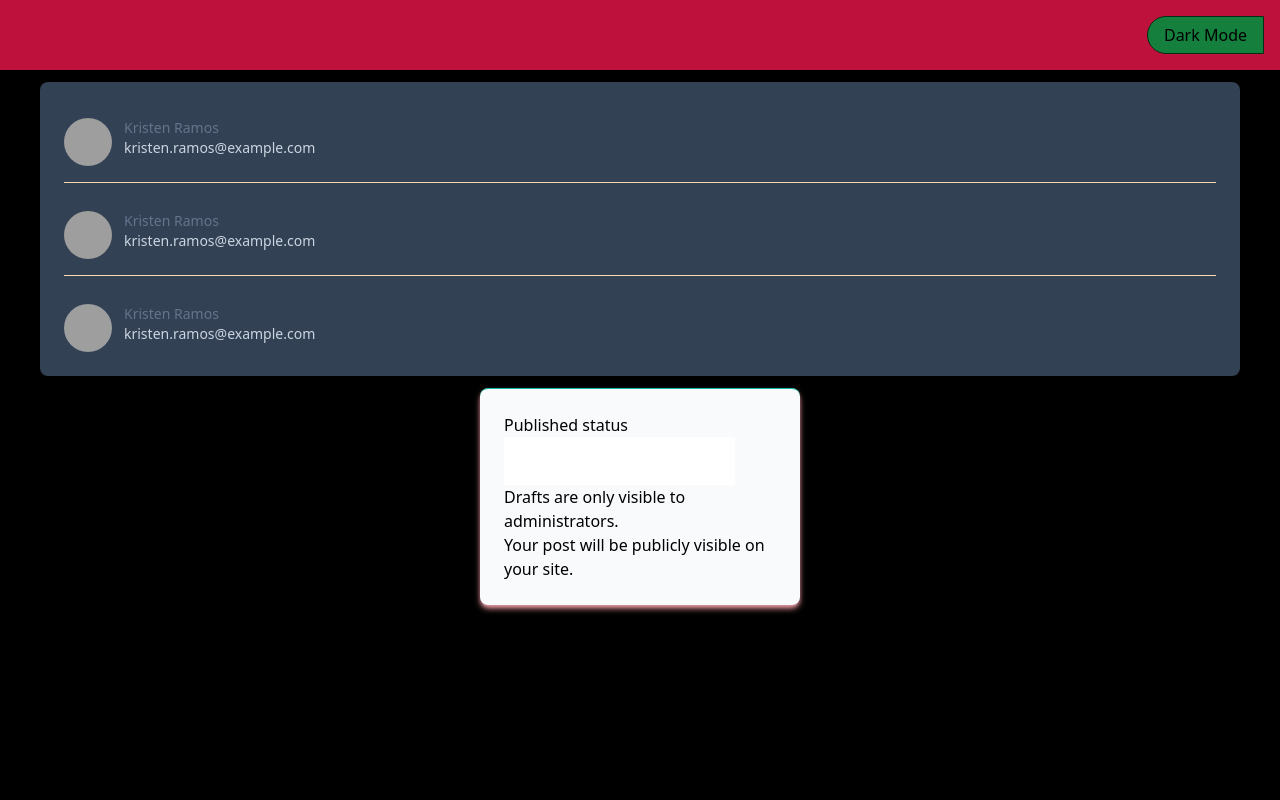
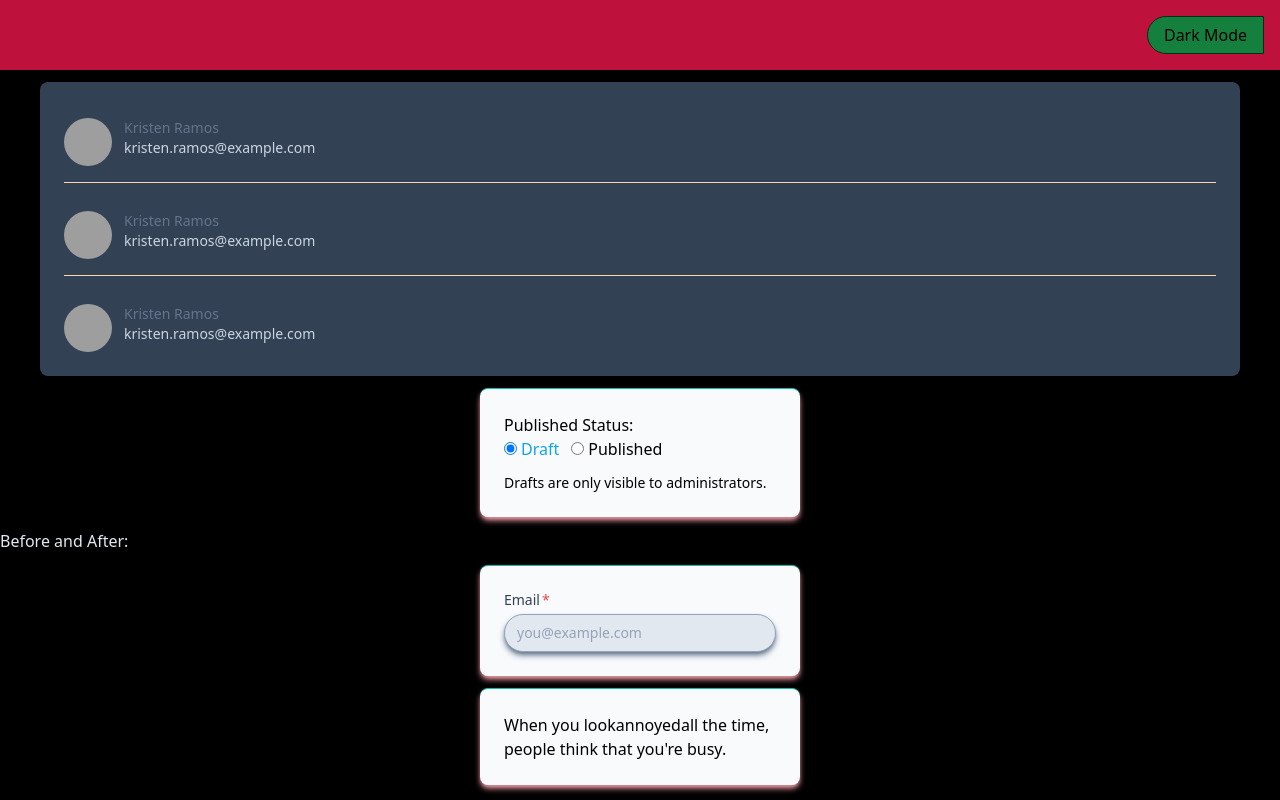
Before and after one commit to projectPlasma/tailwind-tut-2, a Next.js app: page /state in a window 1280 px wide. Built offline with nearby package versions, Linux system fonts and the light colour scheme; grey boxes are pictures that could not be loaded.

Commit message:
11-21-23/second commit

```diff
--- /dev/null
+++ b/app/component/state/BeforeAfter.jsx
@@ -0,0 +1,33 @@
+const BeforeAfter = () => {
+  return (
+    <>
+      <h1 className='flex align-center text-slate-200 mx-auto'>
+        Before and After:
+      </h1>
+      <div className='group block max-w-xs bg-slate-50 shadow-md shadow-rose-300 border-t border-t-teal-500 rounded-lg mx-auto p-6 my-3 w-80 h-auto ring-1 ring-slate-900/5 space-y-3'>
+        <label className='block'>
+          <span className='after:content-["*"] after:ml-0.5 after:text-red-500 block text-sm font-medium text-slate-700'>
+            Email
+          </span>
+          <input
+            type='email'
+            name='email'
+            placeholder='you@example.com'
+            className='mt-1 px-3 py-2 bg-slate-200 border border-slate-400 shadow-md shadow-slate-500 placeholder-slate-400 rounded-full focus:outline-none focus:border-[#FDFD96] focus:ring-[#FDFD96] block w-full sm:text-sm focus:ring-1'
+          />
+        </label>
+      </div>
+      <div className='group block max-w-xs bg-slate-50 shadow-md shadow-rose-300 border-t border-t-teal-500 rounded-lg mx-auto p-6 my-3 w-80 h-auto ring-1 ring-slate-900/5 space-y-3'>
+        <blockquote>
+          When you look
+          <span>
+            <span>annoyed</span>
+          </span>
+          all the time, people think that you're busy.
+        </blockquote>
+      </div>
+    </>
+  );
+};
+
+export default BeforeAfter;
--- a/app/component/state/Form.jsx
+++ b/app/component/state/Form.jsx
@@ -1,21 +1,38 @@
-import Link from 'next/link';
-
 const Form = () => {
   return (
-    <div className='group block max-w-xs bg-slate-50 shadow-md shadow-rose-300 border-t border-t-teal-500 rounded-lg mx-auto p-6 my-3 w-80 h-auto ring-1 ring-slate-900/5 space-y-3 hover:bg-sky-500 hover:ring-sky-500'>
+    <main className='group block max-w-xs bg-slate-50 shadow-md shadow-rose-300 border-t border-t-teal-500 rounded-lg mx-auto p-6 my-3 w-80 h-auto ring-1 ring-slate-900/5 space-y-3'>
       <fieldset>
-        <legend className='text-black'>Published status</legend>
+        <legend className='text-black'>Published Status:</legend>
 
-        <input />
-        <label></label>
+        <input
+          id='draft'
+          type='radio'
+          name='status'
+          checked
+          className='peer/draft mr-1'
+        />
+        <label for='draft' className='peer-checked/draft:text-sky-500'>
+          Draft
+        </label>
 
-        <input />
-        <label></label>
+        <input
+          id='published'
+          type='radio'
+          name='status'
+          className='peer/published ml-3 mr-1'
+        />
+        <label for='published' className='peer-checked/published:text-sky-500'>
+          Published
+        </label>
 
-        <div>Drafts are only visible to administrators.</div>
-        <div>Your post will be publicly visible on your site.</div>
+        <div className='hidden peer-checked/draft:block text-sm mt-3'>
+          Drafts are only visible to administrators.
+        </div>
+        <div className='hidden peer-checked/published:block text-sm'>
+          Your post will be publicly visible on your site.
+        </div>
       </fieldset>
-    </div>
+    </main>
   );
 };
 
--- a/app/state/page.jsx
+++ b/app/state/page.jsx
@@ -1,3 +1,4 @@
+import BeforeAfter from '../component/state/BeforeAfter';
 import FirstLast from '../component/state/FirstLast';
 import Form from '../component/state/Form';
 
@@ -6,6 +7,7 @@ const State = () => {
     <div>
       <FirstLast />
       <Form />
+      <BeforeAfter />
     </div>
   );
 };
```
